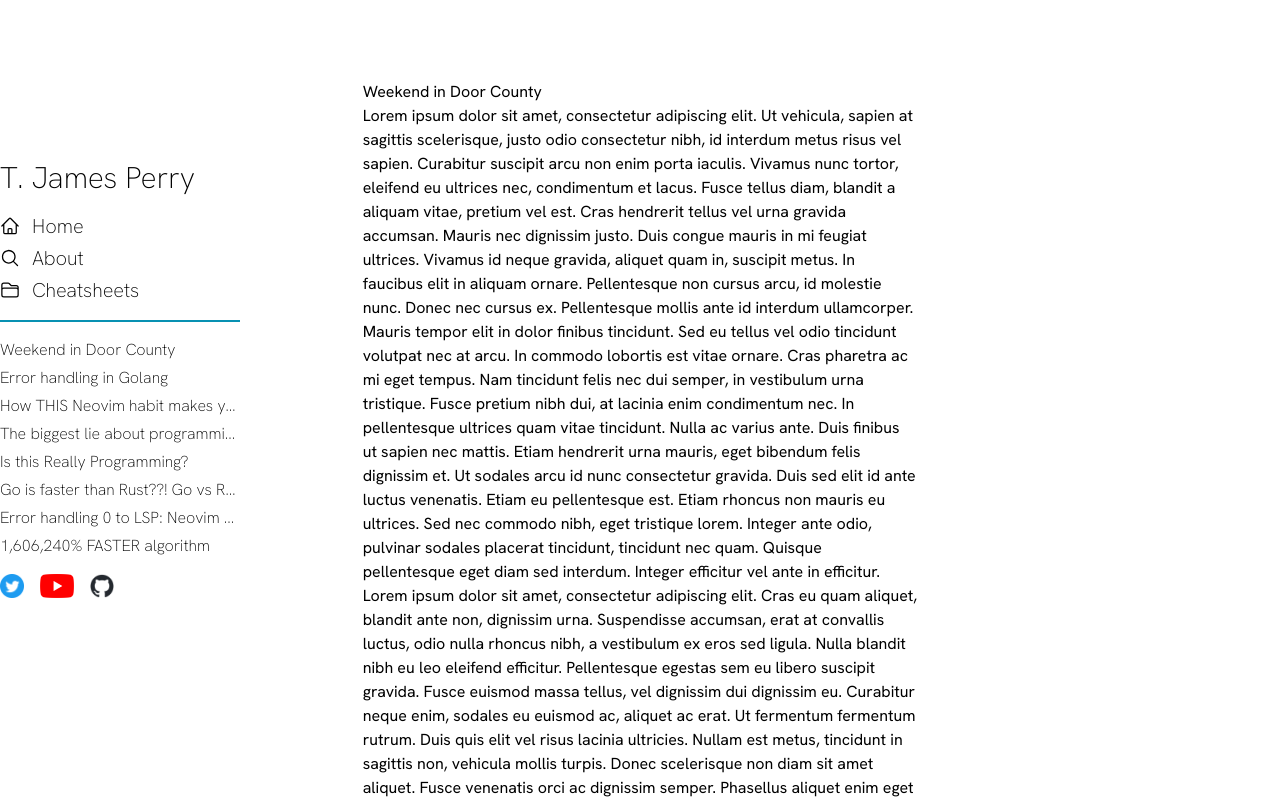
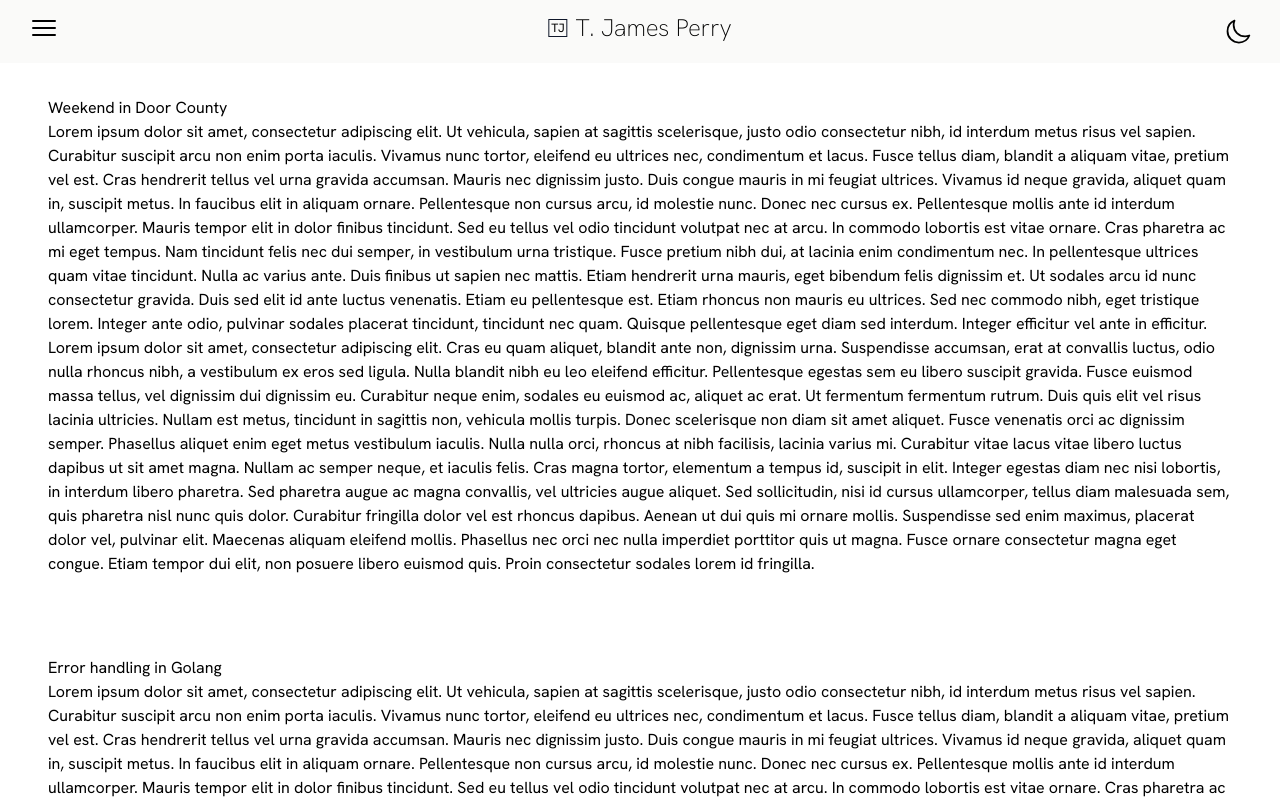
Before and after one commit to tjper/portfolio, a Next.js app: page / in a window 1280 px wide. Built offline with nearby package versions, Linux system fonts and the light colour scheme.

Commit message:
first pass at sliding menu

```diff
--- /dev/null
+++ b/components/Icon.tsx
@@ -0,0 +1 @@
+export const Icon = () => <div className="border border-slate-900 px-0.5 text-xs">TJ</div>;
--- a/components/Layout.tsx
+++ b/components/Layout.tsx
@@ -1,16 +1,20 @@
-import React, { ReactNode } from 'react';
+import React, { ReactNode, useState } from 'react';
 import Link from 'next/link';
 import Head from 'next/head';
 import Image from 'next/image';
+
+import { Icon } from './Icon';
 import { Typography } from './Typography';
 
 import twitter from '../images/twitter.png';
 import youtube from '../images/youtube.png';
 import github from '../images/github.png';
 
+import { Bars3Icon } from '@heroicons/react/24/outline';
 import { FolderIcon } from '@heroicons/react/24/outline';
 import { HomeIcon } from '@heroicons/react/24/outline';
-import { MagnifyingGlassIcon } from '@heroicons/react/24/solid';
+import { MagnifyingGlassIcon } from '@heroicons/react/24/outline';
+import { MoonIcon } from '@heroicons/react/24/outline';
 
 type Props = {
   children?: ReactNode;
@@ -21,18 +25,37 @@ type Props = {
 const Layout = (props: Props) => {
   const { children, title, submenu } = props;
 
+  const [menuVisible, setMenuVisible] = useState<boolean>(false);
+
   return (
-    <div className="m-auto max-w-screen-2xl">
+    <div className="m-auto">
       <Head>
         <title>{title}</title>
         <meta charSet="utf-8" />
         <meta name="viewport" content="initial-scale=1.0, width=device-width" />
       </Head>
-      <div className="flex">
-        <div className="fixed mt-40 flex w-60 flex-col">
-          <div className="mb-4">
-            <Typography>T. James Perry</Typography>
+      <div>
+        <header className="fixed z-50 w-full bg-stone-50 px-7 py-3">
+          <div className="absolute left-1/2 flex max-w-fit -translate-x-1/2 transform items-center space-x-2">
+            <Icon />
+            <Typography size="lg">T. James Perry</Typography>
           </div>
+          <div className="flex items-center justify-between">
+            <div>
+              <button onClick={() => setMenuVisible(!menuVisible)}>
+                <Bars3Icon className="h-8" />
+              </button>
+            </div>
+            <button>
+              <MoonIcon className="h-7" />
+            </button>
+          </div>
+        </header>
+        <div
+          className={`fixed h-screen w-80 flex-col bg-stone-50 p-8 pt-20 ${
+            menuVisible ? '' : '-translate-x-full'
+          } transition-all`}
+        >
           <div className="mb-4">
             <nav className="flex flex-col space-y-1">
               <Link href="/" className="flex items-center space-x-3">
@@ -62,7 +85,7 @@ const Layout = (props: Props) => {
               </nav>
             </div>
           )}
-          <div className="mt-4 flex space-x-4">
+          <div className="flex space-x-4">
             <Link href="/">
               <Image src={twitter} alt="Twitter" height={24} />
             </Link>
@@ -74,7 +97,9 @@ const Layout = (props: Props) => {
             </Link>
           </div>
         </div>
-        <div className="m-auto h-screen w-7/12 overflow-y-auto scroll-smooth px-24 pt-20">{children}</div>
+        <div className="flex">
+          <div className="m-auto h-screen overflow-y-auto scroll-smooth px-12 pt-24">{children}</div>
+        </div>
       </div>
     </div>
   );
```
